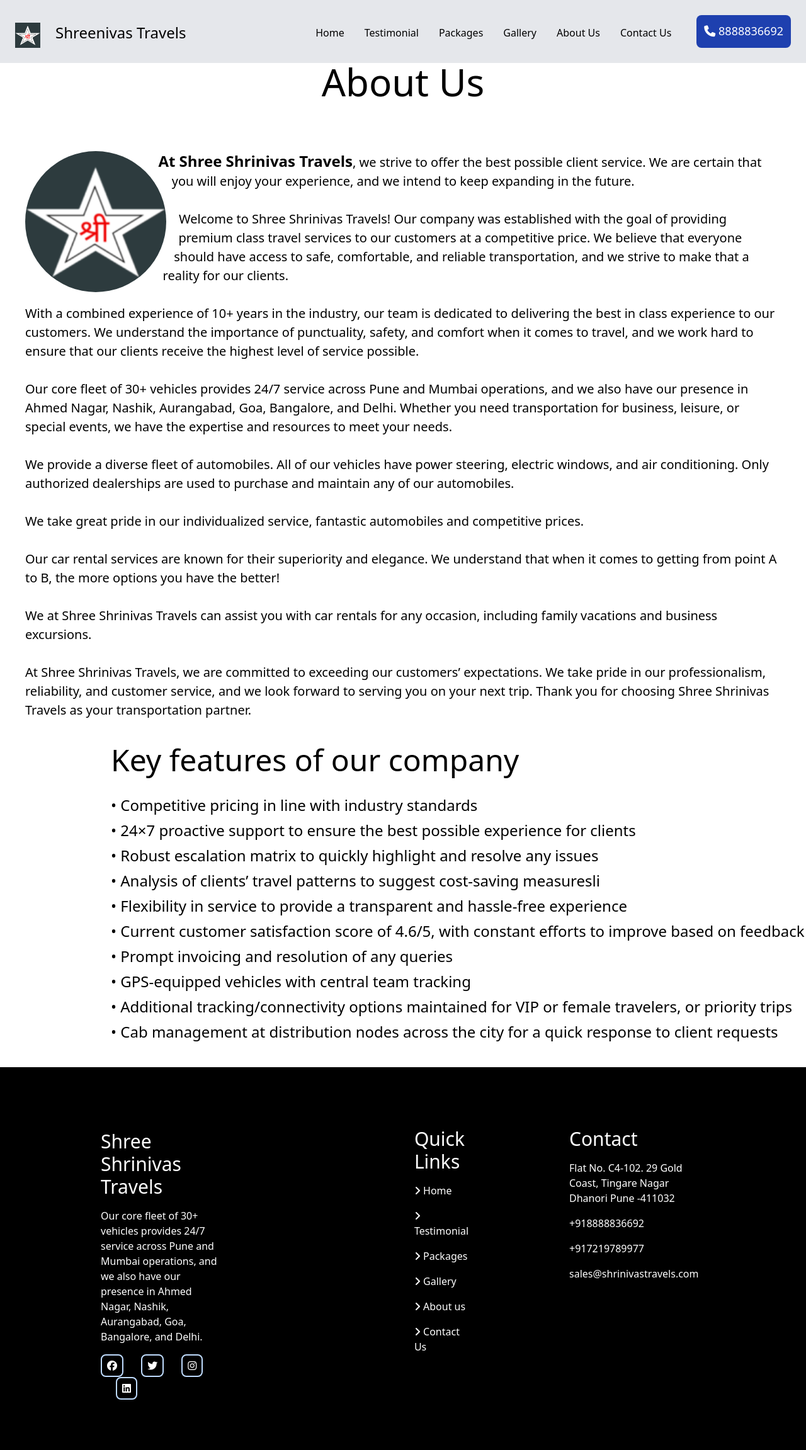
After one commit to ErfanAalam/Car-Rental, a Flask app: template templates/aboutus.html in a window 1280 px wide. The commit adds this page. Shown: the whole page at 63% size. Run offline with Flask 3, Linux system fonts and the light colour scheme; the template is opened without the code that fills it, so the values that code supplies are empty; some libraries are stand-ins or nearby versions.

Commit message:
About us completed

```diff
--- a/static/style.css
+++ b/static/style.css
@@ -69,3 +69,15 @@
   ::-webkit-scrollbar-thumb:hover {
     background: #555;
   }
+
+
+  /* about us section */
+   /* float:left
+  shapeoutside circle
+  magibright  */
+
+  .container img{
+    float: left;
+    shape-outside: circle();
+    margin-right: 40px;
+  }
--- /dev/null
+++ b/templates/aboutus.html
@@ -0,0 +1,130 @@
+<!DOCTYPE html>
+<html lang="en">
+<head>
+    <meta charset="UTF-8">
+    <meta name="viewport" content="width=device-width, initial-scale=1.0">
+    <script src="https://cdn.tailwindcss.com?plugins=forms,typography,aspect-ratio,line-clamp"></script>
+    <title>About us</title>
+    <link rel="stylesheet" href="/static/style.css">
+    <script
+      src="https://kit.fontawesome.com/c4a3389572.js"
+      crossorigin="anonymous"
+    ></script>
+</head>
+<body>
+    <!-- Header component -->
+
+    <div>
+        <header class="flex justify-between p-6 bg-gray-200 header">
+          <div class="logo space-x-2 flex item-center justify-center gap-4 pt-3">
+            <img class="w-10 h-10" src="/static/assests/logo.png" alt="" />
+            <span class="md:text-2xl text-[18px] md:pt-0 pt-1"
+              >Shreenivas Travels</span
+            >
+          </div>
+          <div class="links flex gap-10">
+            <ul class="gap-8 pt-4 hidden md:flex">
+              <li class="hover:text-blue-700 cursor-pointer">Home</li>
+              <li class="hover:text-blue-700 cursor-pointer">Testimonial</li>
+              <li class="hover:text-blue-700 cursor-pointer">Packages</li>
+              <li class="hover:text-blue-700 cursor-pointer">Gallery</li>
+              <li class="hover:text-blue-700 cursor-pointer">About Us</li>
+              <li class="hover:text-blue-700 cursor-pointer">Contact Us</li>
+            </ul>
+            <div
+              class="contact p-3 text-[18px] bg-blue-800 text-white rounded-lg hover:bg-blue-900 cursor-pointer"
+            >
+              <i class="fa-solid fa-phone pt-1 text-white"></i>
+              8888836692
+            </div>
+          </div>
+        </header>
+      </div>
+<!-- About us component -->
+
+   <div>
+    <div class="flex flex-col items-center justify-center px-10 mb-10">
+        <h3 class="text-6xl">About Us</h3>
+        <div class="container pt-20">
+                <img class="rounded-[50%] w-56 h-56 float-left shapeoutside-circle"  src="/static/assests/logo.png" alt="">
+            <p class=" text-[20px]">
+                <span class="text-2xl font-[700]">At Shree Shrinivas Travels</span>, we strive to offer the best possible client service. We are certain that you will enjoy your experience, and we intend to keep expanding in the future. <br> <br>
+                Welcome to Shree Shrinivas Travels! Our company was established with the goal of providing premium class travel services to our customers at a competitive price. We believe that everyone should have access to safe, comfortable, and reliable transportation, and we strive to make that a reality for our clients. <br> <br>
+                With a combined experience of 10+ years in the industry, our team is dedicated to delivering the best in class experience to our customers. We understand the importance of punctuality, safety, and comfort when it comes to travel, and we work hard to ensure that our clients receive the highest level of service possible. <br> <br>
+                Our core fleet of 30+ vehicles provides 24/7 service across Pune and Mumbai operations, and we also have our presence in Ahmed Nagar, Nashik, Aurangabad, Goa, Bangalore, and Delhi. Whether you need transportation for business, leisure, or special events, we have the expertise and resources to meet your needs. <br> <br>
+
+                We provide a diverse fleet of automobiles. All of our vehicles have power steering, electric windows, and air conditioning. Only authorized dealerships are used to purchase and maintain any of our automobiles. <br> <br>
+
+                We take great pride in our individualized service, fantastic automobiles and competitive prices. <br> <br>
+
+                Our car rental services are known for their superiority and elegance. We understand that when it comes to getting from point A to B, the more options you have the better! <br> <br>
+
+                We at Shree Shrinivas Travels can assist you with car rentals for any occasion, including family vacations and business excursions. <br> <br>
+
+                At Shree Shrinivas Travels, we are committed to exceeding our customers’ expectations. We take pride in our professionalism, reliability, and customer service, and we look forward to serving you on your next trip. Thank you for choosing Shree Shrinivas Travels as your transportation partner.
+            </p>
+        </div>
+    </div>
+    <div class="ml-44 space-y-8 mb-10">
+        <h2 class="text-5xl mt-10">Key features of our company</h2>
+        <ul class="text-2xl space-y-2">
+            <li>• Competitive pricing in line with industry standards</li>
+            <li>• 24×7 proactive support to ensure the best possible experience for clients</li>
+            <li>• Robust escalation matrix to quickly highlight and resolve any issues</li>
+            <li>• Analysis of clients’ travel patterns to suggest cost-saving measuresli</li>
+            <li>• Flexibility in service to provide a transparent and hassle-free experience</li>
+            <li>• Current customer satisfaction score of 4.6/5, with constant efforts to improve based on feedback</li>
+            <li>• Prompt invoicing and resolution of any queries</li>
+            <li>• GPS-equipped vehicles with central team tracking</li>
+            <li>• Additional tracking/connectivity options maintained for VIP or female travelers, or priority trips</li>
+            <li>• Cab management at distribution nodes across the city for a quick response to client requests</li>
+        </ul>
+    </div>
+   </div>
+
+    <!-- footer -->
+    <div>
+        <footer class="bg-black flex md:flex-row flex-col md:gap-72 gap-10 text-white md:px-40 px-10 py-20">
+          <div class="desc space-y-4 md:w-[20vw] w-[60vw] pt-5">
+            <h3 class="text-3xl">Shree Shrinivas Travels</h3>
+            <p>
+              Our core fleet of 30+ vehicles provides 24/7 service across Pune and
+              Mumbai operations, and we also have our presence in Ahmed Nagar, Nashik,
+              Aurangabad, Goa, Bangalore, and Delhi.
+            </p>
+            <div class="social space-x-6 md:block flex flex-row">
+              <i class="fa-brands fa-facebook hover:bg-blue-200 p-2 rounded-lg border-2 border-blue-200 cursor-pointer"></i>
+              <i class="fa-brands fa-twitter hover:bg-blue-200 p-2 rounded-lg border-2 border-blue-200 cursor-pointer"></i>
+              <i class="fa-brands fa-instagram hover:bg-blue-200 p-2 rounded-lg border-2 border-blue-200 cursor-pointer"></i>
+              <i class="fa-brands fa-linkedin hover:bg-blue-200 p-2 rounded-lg border-2 border-blue-200 cursor-pointer"></i>
+            </div>
+          </div>
+
+          <div class="flex flex-col md:flex-row p-4 md:gap-40 gap-20">
+            <div class="links space-y-4">
+              <h2 class="text-3xl cursor-pointer">Quick Links</h2>
+              <ul class=" space-y-4">
+                <li class="hover:text-blue-200 cursor-pointer"><i class="fa-solid fa-angle-right "></i> Home</li>
+                <li class="hover:text-blue-200 cursor-pointer"><i class="fa-solid fa-angle-right "></i> Testimonial</li>
+                <li class="hover:text-blue-200 cursor-pointer"><i class="fa-solid fa-angle-right "></i> Packages</li>
+                <li class="hover:text-blue-200 cursor-pointer"><i class="fa-solid fa-angle-right "></i> Gallery</li>
+                <li class="hover:text-blue-200 cursor-pointer"><i class="fa-solid fa-angle-right "></i> About us</li>
+                <li class="hover:text-blue-200 cursor-pointer"><i class="fa-solid fa-angle-right "></i> Contact Us</li>
+              </ul>
+            </div>
+
+            <div class="contact w-[200px] space-y-4">
+              <h2 class="text-3xl cursor-pointer">Contact</h2>
+              <div class="location">
+                Flat No. C4-102. 29 Gold Coast, Tingare Nagar Dhanori Pune -411032
+              </div>
+              <div>+918888836692</div>
+              <div>+917219789977</div>
+              <div>sales@shrinivastravels.com</div>
+            </div>
+          </div>
+        </footer>
+      </div>
+
+</body>
+</html>
```
Also changed, not shown: templates/index.html (+6 -6 lines).
